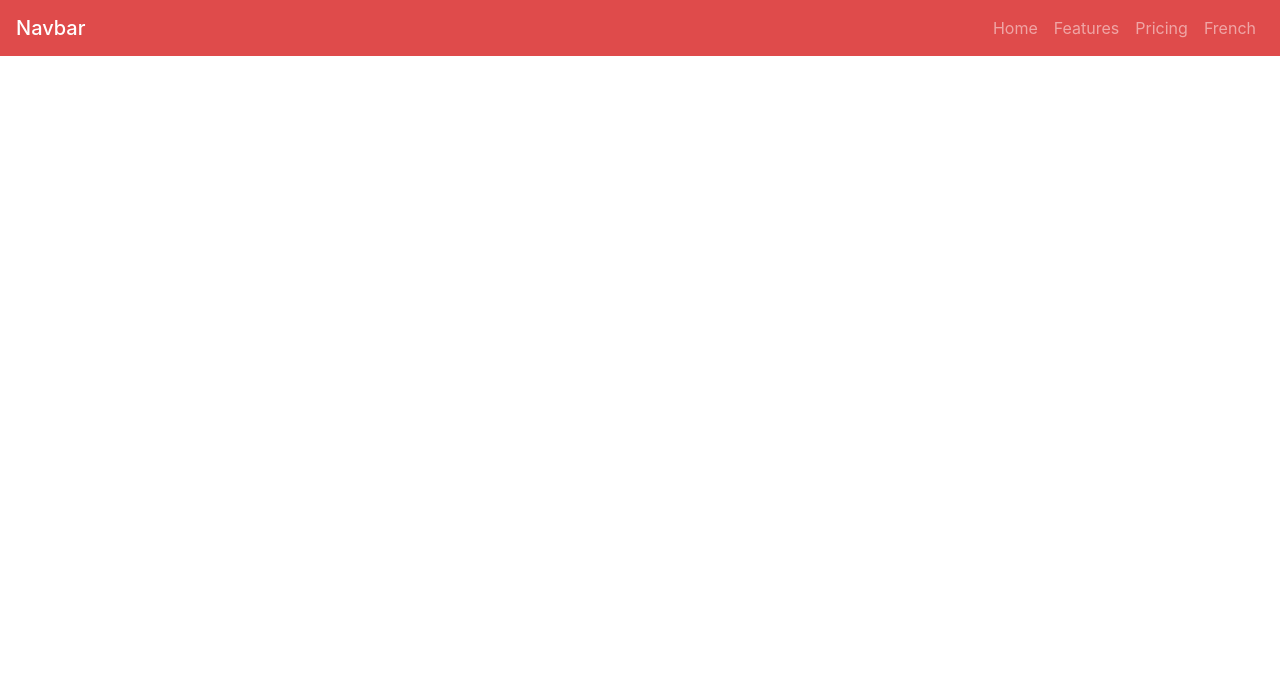
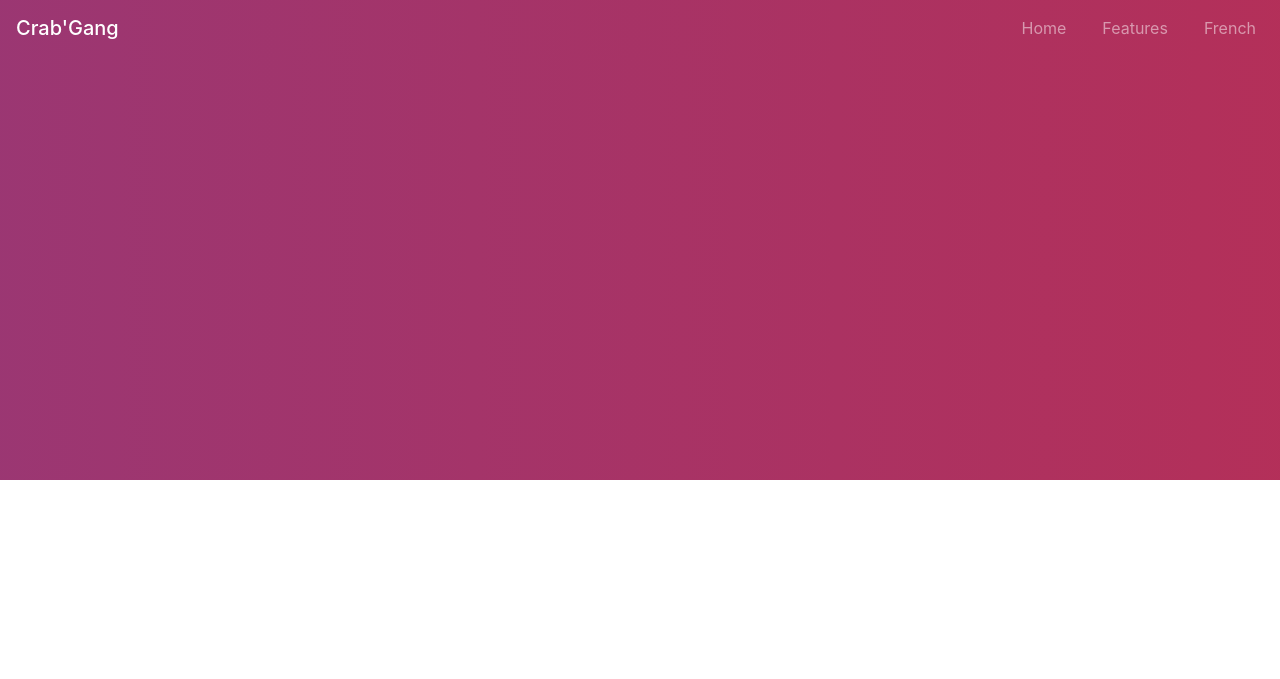
Before and after one commit to CrabGang-Team/crabgang2020, a Symfony app: template templates/main/home.html.twig in a window 1280 px wide. Shown: the top 679 px of the page. Before the commit the page ends 56 px from the top, so only its background shows below. Run offline with Twig, Linux system fonts and the light colour scheme; the template is opened without the code that fills it, so the values that code supplies are empty; some libraries are stand-ins or nearby versions.

Commit message:
Feat: Style navbar gradient and shadow

```diff
--- a/public/css/base.css
+++ b/public/css/base.css
@@ -4,3 +4,8 @@
 	box-sizing: border-box;
 	border: 0;
 }
+
+.nav-link {
+	margin-left: 20px;
+	cursor: pointer;
+}
--- /dev/null
+++ b/public/css/gradient.css
@@ -0,0 +1,24 @@
+.gradient {
+   background: linear-gradient(270deg, rgb(220, 36, 48), rgb(122, 64, 148));
+   background-size: 400% 400%;
+
+   -webkit-animation: AnimationName 10s ease infinite;
+   -moz-animation: AnimationName 10s ease infinite;
+   animation: AnimationName 10s ease infinite;
+}
+
+@-webkit-keyframes AnimationName {
+   0%{background-position:0% 50%}
+   50%{background-position:100% 51%}
+   100%{background-position:0% 50%}
+}
+@-moz-keyframes AnimationName {
+   0%{background-position:0% 50%}
+   50%{background-position:100% 51%}
+   100%{background-position:0% 50%}
+}
+@keyframes AnimationName {
+   0%{background-position:0% 50%}
+   50%{background-position:100% 51%}
+   100%{background-position:0% 50%}
+}
--- /dev/null
+++ b/public/css/style.css
@@ -0,0 +1,15 @@
+/* NavBar */
+.fixed-bg {
+   box-shadow: 0px -2px 15px rgba(0, 0, 0, .3);
+}
+
+
+/* Home page */
+.home-jumbotron {
+   width: 100%;
+   height: 60vh;
+}
+
+.auto-scroller {
+   height: 200vh;
+}
--- a/public/js/base.js
+++ b/public/js/base.js
@@ -10,3 +10,14 @@ Base.changeLocale = (locale) => {
    newUrl = newUrl+document.location.search
    document.location.href = newUrl;
 }
+
+Base.onLoadNavBarColor = () => {
+   if(window.scrollY > 56) {
+      document.getElementById("navbar").classList.add("fixed-bg")
+   } else {
+      document.getElementById("navbar").classList.remove("fixed-bg")
+   }
+}
+
+window.addEventListener("scroll", Base.onLoadNavBarColor)
+window.addEventListener("DOMContentLoaded", Base.onLoadNavBarColor)
--- a/templates/base.html.twig
+++ b/templates/base.html.twig
@@ -2,36 +2,38 @@
 <html>
 	<head>
 		<meta charset="UTF-8">
-		<title>
-			{% block title %}Welcome!
-			{% endblock %}
-		</title>
+		<title>{% block title %}Welcome!{% endblock %}</title>
 
 		{# Bootstrap css #}
-		<link
-		rel="stylesheet" href="https://cdn.jsdelivr.net/npm/bootstrap@4.5.3/dist/css/bootstrap.min.css" integrity="sha384-TX8t27EcRE3e/ihU7zmQxVncDAy5uIKz4rEkgIXeMed4M0jlfIDPvg6uqKI2xXr2" crossorigin="anonymous">
+		<link rel="stylesheet" href="https://cdn.jsdelivr.net/npm/bootstrap@4.5.3/dist/css/bootstrap.min.css" integrity="sha384-TX8t27EcRE3e/ihU7zmQxVncDAy5uIKz4rEkgIXeMed4M0jlfIDPvg6uqKI2xXr2" crossorigin="anonymous">
+
+		{# Gradient CSS #}
+		<link rel="stylesheet" href="{{ asset('css/gradient.css') }}">
+
+		{# Base CSS #}
+		<link rel="stylesheet" href="{{ asset('css/base.css') }}">
 
 		{# Personal CSS #}
-		<link rel="stylesheet" href="{{ asset('css/base.css') }}"> {% block stylesheets %}{% endblock %}
+		<link rel="stylesheet" href="{{ asset('css/style.css') }}">
+		<link rel="stylesheet" href="{{ asset('css/responsive.css') }}">
+
+		{% block stylesheets %}{% endblock %}
 		</head>
 	<body>
 
-			<nav class="navbar navbar-expand-lg navbar-dark" style="background-color: #DF4B4B;">
-				<span class="navbar-brand mb-0 h1">Navbar</span>
+		<nav class="navbar fixed-top navbar-expand-lg navbar-dark gradient" id="navbar">
+			<span class="navbar-brand mb-0 h1">Crab'Gang</span>
 			<button class="navbar-toggler" type="button" data-toggle="collapse" data-target="#navbarNavAltMarkup" aria-controls="navbarNavAltMarkup" aria-expanded="false" aria-label="Toggle navigation">
 				<span class="navbar-toggler-icon"></span>
 			</button>
 			<div class="collapse navbar-collapse justify-content-between" id="navbarNavAltMarkup">
 				<div class="navbar-nav navbar-right ml-auto">
-						<a class="nav-link" href="#">Home</a>
-						<a class="nav-link" href="#">Features</a>
-						<a class="nav-link" href="#">Pricing</a>
-						<a class="nav-link" href="#" onclick="Base.changeLocale('{{app.request.locale}}')">{{ app.request.locale == "fr" ? "english" | trans : "french" | trans }}</a>
-
+					<a class="nav-link" href="#">{{ "navbar.items.home" | trans }}</a>
+					<a class="nav-link" href="#">{{ "navbar.items.features" | trans }}</a>
+					<a class="nav-link" onclick="Base.changeLocale('{{app.request.locale}}')">{{ app.request.locale == "fr" ? "language.english" | trans : "language.french" | trans }}</a>
 				</div>
 			</div>
 		</nav>
-
 
 		{% block body %}{% endblock %}
 
--- a/templates/main/home.html.twig
+++ b/templates/main/home.html.twig
@@ -1,11 +1,12 @@
 {% extends 'base.html.twig' %}
 
-{% block title %}Home{% endblock %}
+{% block title %}{{ "navbar.items.home" | trans }}{% endblock %}
 
 {% block body %}
 
-{# <h1 align="center">{{ "home.title" | trans }}</h1>
+<div class="home-jumbotron gradient">
+</div>
 
-<a href="{{ path('articles') }}">{{ "articles.title" | trans }}</a> #}
+<div class="auto-scroller"></div>
 
 {% endblock %}
--- a/translations/messages.en.yaml
+++ b/translations/messages.en.yaml
@@ -1,5 +1,5 @@
-home.title: "Home"
-articles.title: "Articles"
+language.english: "English"
+language.french: "French"
 
-english: "English"
-french: "French"
+navbar.items.home: "Home"
+navbar.items.features: "Features"
```
Also changed, not shown: src/Controller/MainController.php (+0 -12 lines), templates/main/articles.html.twig (deleted, +0 -14 lines), translations/messages.fr.yaml (+4 -4 lines), public/css/responsive.css (added). Lines whose indentation alone changed are shown as unchanged.
